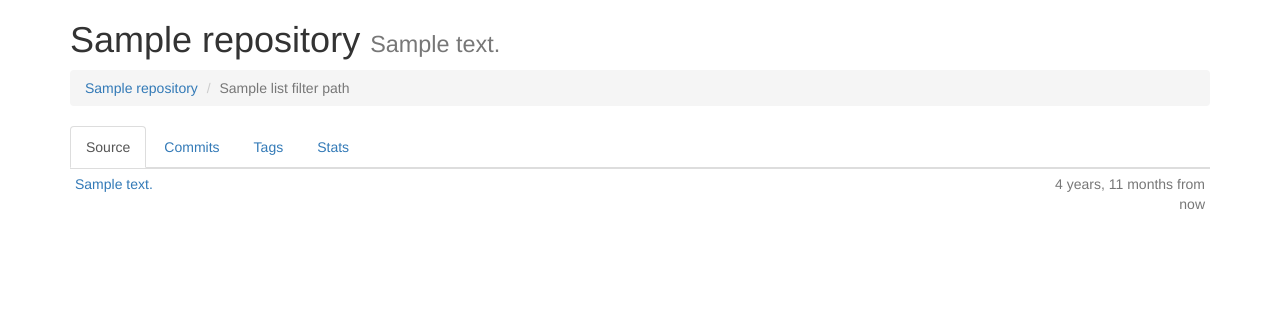
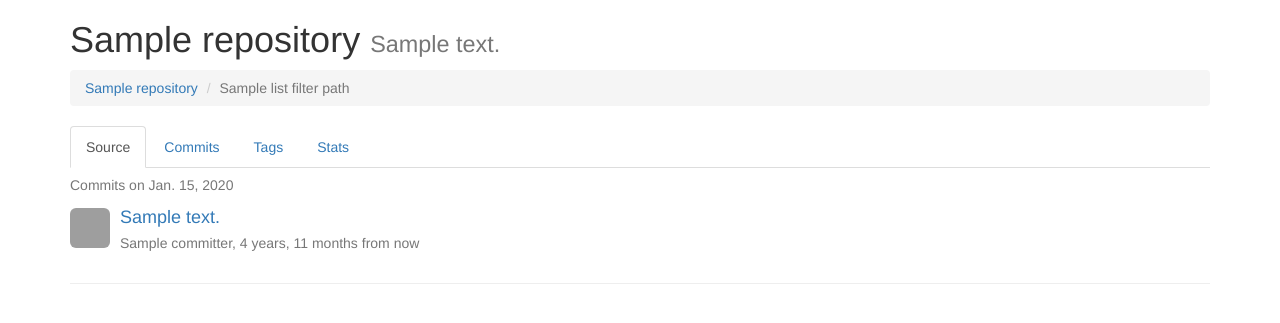
Before and after one commit to ercpe/gitbrowser, a Django app: template src/gitbrowser/templates/repo_commits.html in a window 1280 px wide. Shown: the top 323 px of the page. Run offline with Django 3.2, Linux system fonts and the light colour scheme; the template is opened without the code that fills it: most values are stand-ins (such as "Sample title", 1, 10 or a date in 2020); some libraries are stand-ins or nearby versions; grey boxes are pictures that could not be loaded.

Commit message:
Implemented repository commits view

```diff
--- a/src/gitbrowser/static/site.css
+++ b/src/gitbrowser/static/site.css
@@ -2,3 +2,5 @@ html { overflow-y: scroll; }
 
 .tree-table .tree-item-name { white-space: nowrap; }
 td.tree-item-latest-commit-date { text-align: right; width: 160px; }
+
+.commit-list img.media-object { width: 40px; height: 40px; }
--- a/src/gitbrowser/templates/repo_commits.html
+++ b/src/gitbrowser/templates/repo_commits.html
@@ -6,22 +6,37 @@
 
 {% block repository_content %}
 
-	<table class="table table-condensed tree-table" itemscope itemtype="http://schema.org/ItemList">
+{% regroup commits by committed_datetime.date as grouped_commits %}
+
+	{% for commit_group in grouped_commits %}
+		<h5 class="text-muted">Commits on {{commit_group.grouper}}</h5>
+		<ul class="media-list commit-list" itemscope itemtype="http://schema.org/ItemList">
 			<meta itemprop="itemListOrder" content="http://schema.org/ItemListOrderDescending" />
-		{% for commit in commits %}
-			<tr>
-				<td itemprop="itemListElement">
+			{% for commit in commit_group.list %}
+				<li class="media">
+					<div class="media-left">
+						<img class="media-object img-rounded"
+							 src="{% url 'avatar' repository.relative_path %}?email={{commit.committer.email}}&size=40"
+							 alt="{{commit.committer}}" title="{{commit.committer}}">
+					</div>
+					<div class="media-body">
+						<h4 class="media-heading">
 							<a href="{% url 'commit' repository.relative_path commit.hexsha %}"
 							   itemprop="url"
 							   title="{{commit.summary}}">{{commit.summary|default:"(no message)"}}</a>
-				</td>
-				<td class="text-muted tree-item-latest-commit-date">
+						</h4>
+						<p itemprop="description" class="text-muted">
+							{{commit.committer}},
 							<time datetime="{{commit.committed_datetime|date:'c'}}"
 								  title="{{commit.committed_datetime}}">{{commit.authored_datetime|naturaltime}}</time>
-				</td>
-			</tr>
+						</p>
+					</div>
+				</li>
 			{% endfor %}
-	</table>
+		</ul>
+
+		<hr />
+	{% endfor %}
 
 	{% bootstrap_pagination commits %}
 
--- a/src/gitbrowser/urls.py
+++ b/src/gitbrowser/urls.py
@@ -1,5 +1,5 @@
 from django.conf.urls import patterns, include, url
-from gitbrowser.views.aux import styles
+from gitbrowser.views.aux import styles, ContributerAvatarView
 from gitbrowser.views.core import ListRepositoriesView, BrowseTreeView, BrowseBlobView, \
 	CommitDetailView, RepositoryCommitsListView
 
@@ -11,6 +11,7 @@ urlpatterns = patterns('',
 	url(r'^(?P<path>.+)/tree/(?P<ref>[\w\d\-\.]+)/(?P<repo_path>.*)$', BrowseTreeView.as_view(), name='browse_ref'),
 	url(r'^(?P<path>.+)/commits/(?P<ref>[\w\d\-\.]+)$', RepositoryCommitsListView.as_view(), name='commits'),
 	url(r'^(?P<path>.+)/commit/(?P<commit_id>[\w\d]{40})$', CommitDetailView.as_view(), name='commit'),
+	url(r'^(?P<path>.+)/avatar/$', ContributerAvatarView.as_view(), name='avatar'),
 	url(r'^(?P<path>.+)/?$', BrowseTreeView.as_view(), name='browse'),
 
 	url(r'^$', ListRepositoriesView.as_view(), name='list'),
--- a/src/gitbrowser/utils/repo.py
+++ b/src/gitbrowser/utils/repo.py
@@ -12,7 +12,7 @@ from git.objects.blob import Blob
 ### Monkey patching of git.objects.commit.Commit
 ###
 from git.objects.commit import Commit
-from gitdb.exc import BadObject
+from gitdb.exc import BadObject, BadName
 from repoze.lru import lru_cache
 
 Commit.message_without_summary = lambda self: self.message[len(self.summary):].strip()
@@ -114,7 +114,7 @@ class GitRepository(object):
 	def items(self):
 		try:
 			tree = self.repo.tree(self.list_filter_ref)
-		except BadObject as bo:
+		except (BadObject, BadName) as bo:
 			logging.warning("Got %s - is the repository empty?" % bo)
 			return
 
```
Also changed, not shown: src/gitbrowser/conf.py (+10 -0 lines), src/gitbrowser/views/aux.py (+16 -1 lines). Lines whose indentation alone changed are shown as unchanged.
